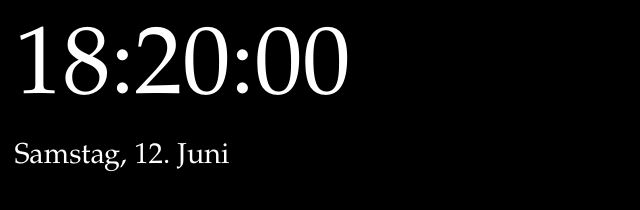
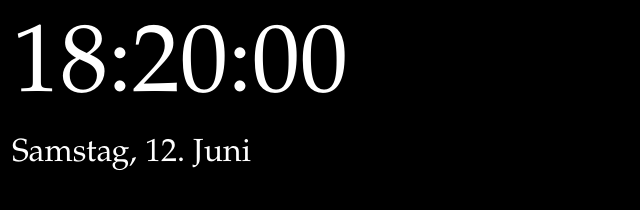
Before and after one commit to phillm2s/SmartMirror-MicroServices, a plain HTML site: page time/time.html in a window 1280 px wide. Shown: the whole page, without its empty margins (0-640 px from the left). Drawn offline with Linux system fonts and the light colour scheme.

Commit message:
Remove scaling css tags because it will not change the resolution and the callback cant send the correct size for scaling

```diff
--- a/time/time.html
+++ b/time/time.html
@@ -8,20 +8,15 @@
                 width: fit-content;
                 height: fit-content;
                 padding: 4px;
-
-                /* incease scaling for whole page */
-                zoom: 1.2;
-                -moz-transform: scale(1.2);
-                -moz-transform-origin: 0 0;
             }
             #time{
                 font-family: Garamond, serif;
-                font-size: 500%;
+                font-size: 600%;
                 margin: 0;
             }
             #date{
                 font-family: Garamond, serif;
-                font-size: 150%;
+                font-size: 200%;
                 margin: 0;
                 margin-top: 8px;
             }
```
